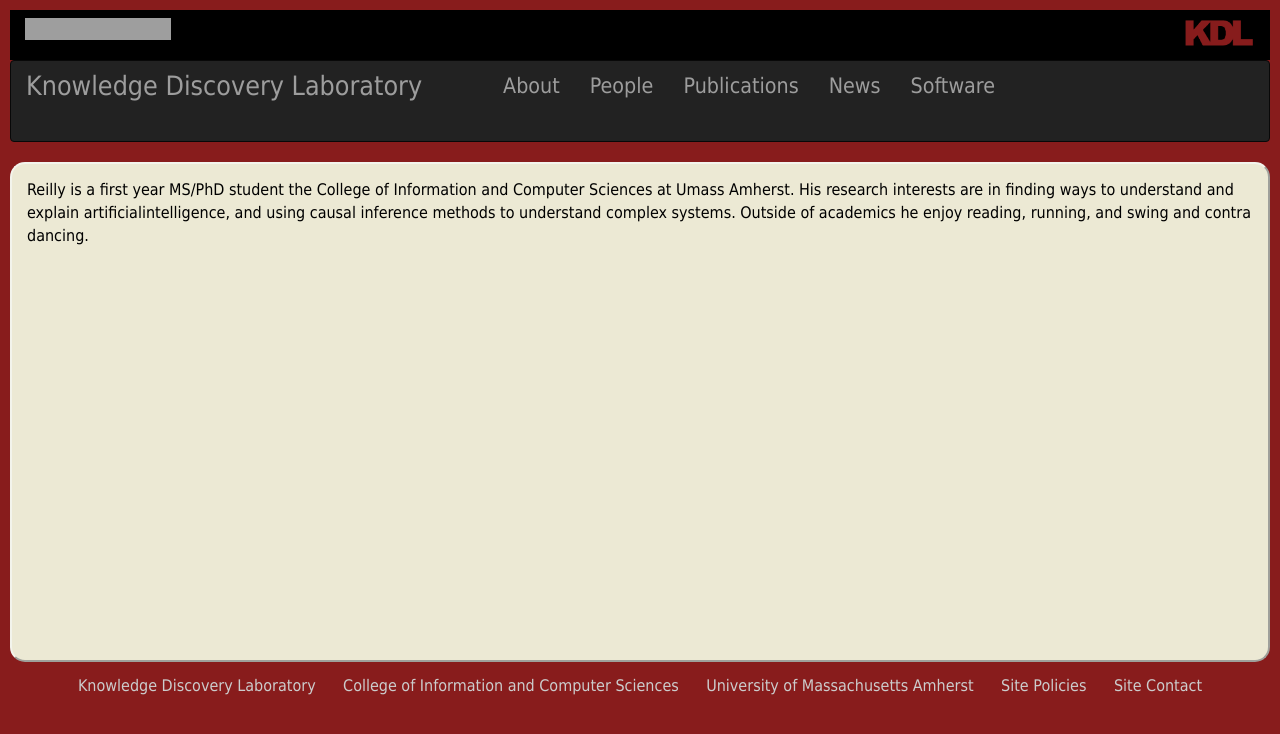
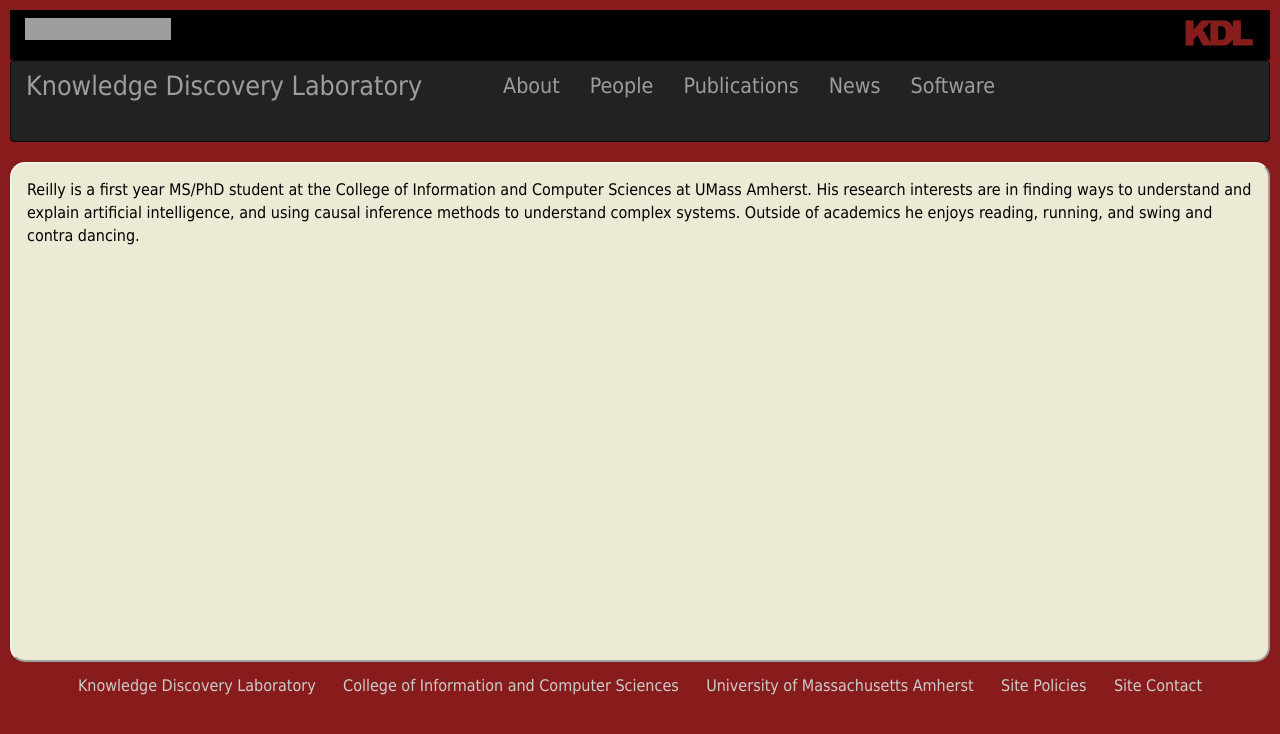
Before and after one commit to KDL-umass/kdl-umass.github.io, a Jekyll site: the page built from _people/reilly.md, in a window 1280 px wide. Shown: the top 734 px of the page. Built offline with Jekyll 4.4.1, drawn with Linux system fonts in a browser that asks for light colours; nearby versions of some CDN libraries; comment, search, counter and statistics services are not loaded; grey boxes are pictures that could not be loaded.

Commit message:
Spelling and grammar check

```diff
--- a/_people/reilly.md
+++ b/_people/reilly.md
@@ -1,14 +1,13 @@
 ---
 layout: page
 publish: true
-name: Reilly
+name: Reilly Grant
 role: Graduate Student
 thumbnail: images/reilly.jpg
 webpage: http://www.cs.umass.edu/~rngrant
 email: rngrant@cs.umass.edu
 ---
 
-Reilly is a first year MS/PhD student the College of Information and Computer Sciences at Umass Amherst.
-His research interests are in finding ways to understand and explain artificialintelligence, and using causal
-inference methods to understand complex systems. Outside of academics he
-enjoy reading, running, and swing and contra dancing.
+Reilly is a first year MS/PhD student at the College of Information
+and Computer Sciences at UMass Amherst. His research interests are in
+finding ways to understand and explain artificial intelligence, and using causal inference methods to understand complex systems. Outside of academics he enjoys reading, running, and swing and contra dancing.
```
